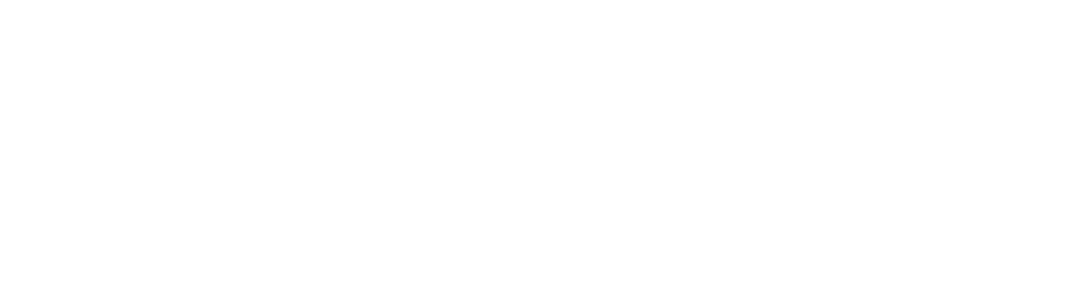
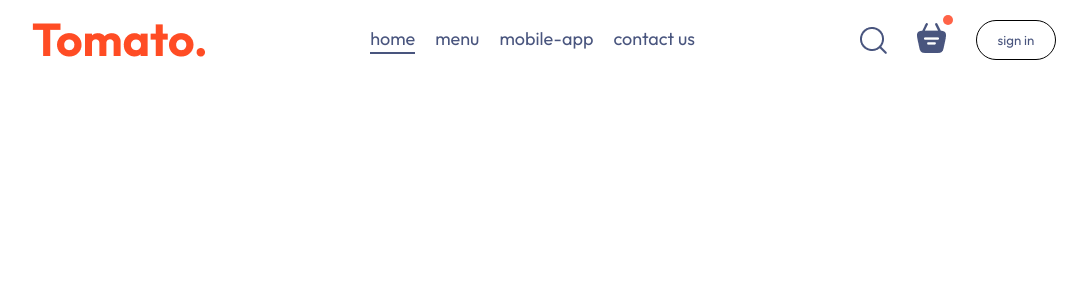
Before and after one commit to vivekkannamreddi/FullstackFoodDeliveryApp, a React (Vite) app in the folder frontend/: page / in a window 1280 px wide. Shown: the top 300 px of the page, without its empty margins (96-1183 px from the left). Built offline with nearby package versions, Linux system fonts and the light colour scheme.

Commit message:
completed navbar

```diff
--- a/frontend/src/components/Navbar/Navbar.css
+++ b/frontend/src/components/Navbar/Navbar.css
@@ -0,0 +1,50 @@
+.navbar{
+    padding: 20px 0;
+    display: flex;
+    justify-content: space-between;
+    align-items: center;
+}
+.navbar-menu{
+    display: flex;
+    gap: 20px;
+    color: #49557e;
+    list-style: none;
+    font-size: 18px;
+    cursor: pointer;
+    /* use outfit google fonnt   */
+}
+.navbar-right{
+    display: flex;
+    align-items: center;
+    gap: 30px;
+}
+.navbar button{
+    background-color: transparent;
+    height: 40px;
+    width: 80px;
+    border-radius: 30px;
+    outline: none;
+    cursor: pointer;
+    color: #49557e;
+    border: 1px solid black;
+    transition: 0.3s;
+}
+.navbar button:hover{
+    background-color: rgb(221, 217, 217);
+}
+.active{
+    padding-bottom: 2px;
+    border-bottom: 2px solid #49557e;
+}
+.navbar-search-icon{
+    position: relative;
+}
+.navbar-search-icon .dot{
+    position: absolute;
+    min-height: 10px;
+    min-width: 10px;
+    background-color: tomato;
+    border-radius: 5px;
+    top: -8px;
+    right: -7px;
+}
--- a/frontend/src/components/Navbar/Navbar.jsx
+++ b/frontend/src/components/Navbar/Navbar.jsx
@@ -1,9 +1,26 @@
-import React from 'react'
+import React, { useState } from 'react'
 import "./Navbar.css"
+import { assets } from '../../assets/frontend_assets/assets'
 
 const navbar = () => {
+  const [menu,setMenu] = useState("home");
   return (
     <div className='navbar'>
+        <img src={assets.logo} alt="" className="logo" />
+        <ul className="navbar-menu">
+          <li className={menu==="home"?"active":""} onClick={()=>setMenu("home")}>home</li>
+          <li className={menu==="menu"?"active":""} onClick={()=>setMenu("menu")}>menu</li>
+          <li className={menu==="mobile-app"?"active":""} onClick={()=>setMenu("mobile-app")}>mobile-app</li>
+          <li className={menu==="contact-us"?"active":""} onClick={()=>setMenu("contact-us")}>contact us</li>
+        </ul>
+        <div className="navbar-right">
+          <img src={assets.search_icon} alt="" />
+          <div className="navbar-search-icon">
+            <img src={assets.basket_icon} alt="" />
+            <div className="dot"></div>
+          </div>
+          <button>sign in</button>
+        </div>
 
     </div>
   )
--- a/frontend/src/index.css
+++ b/frontend/src/index.css
@@ -1,7 +1,9 @@
+@import url('https://fonts.googleapis.com/css2?family=Outfit:wght@100..900&display=swap');
 *{
   margin: 0;
   padding: 0;
   box-sizing: border-box;
+  font-family: "outfit";
 
 }
 body{
@@ -11,3 +13,7 @@
   text-decoration: none;
   color: inherit;
 }
+.app{
+  margin: auto;
+  width: 80%;
+}
```
Also changed, not shown: frontend/src/pages/home/Home.css (added), frontend/src/pages/home/Home.jsx (added).
